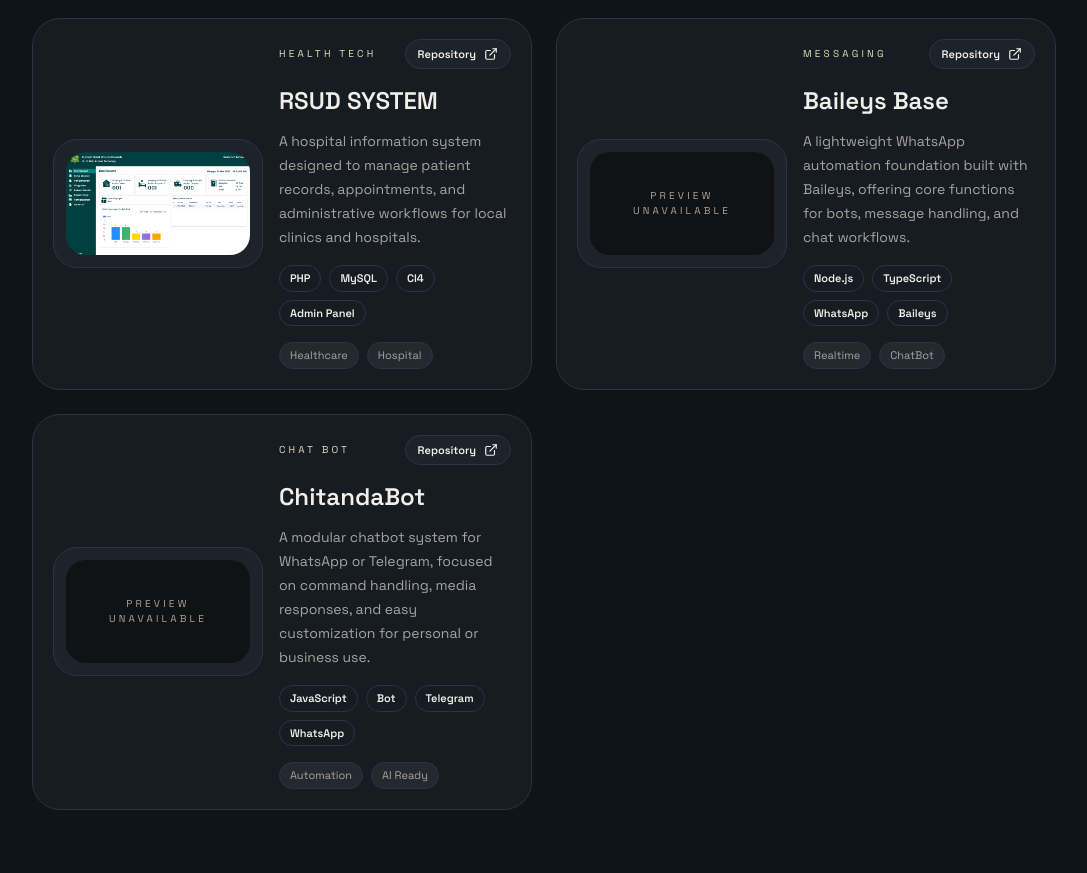
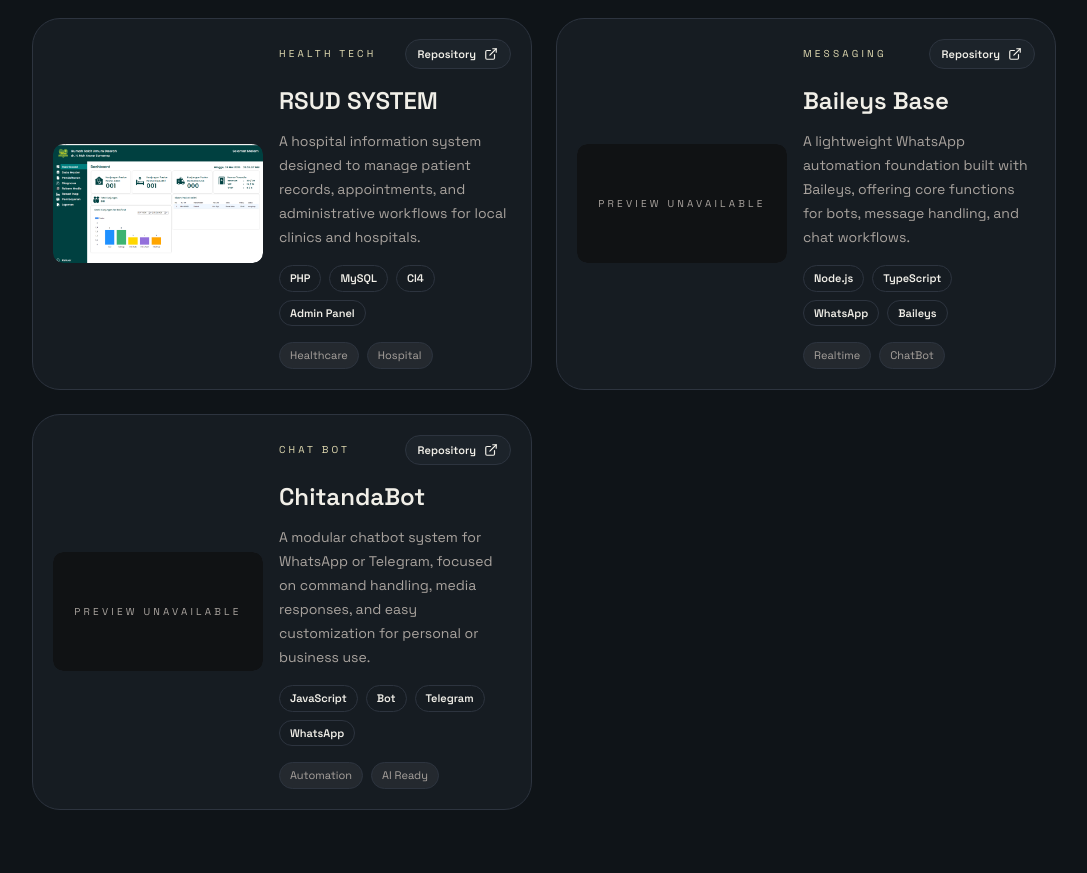
Before and after one commit to rtwone/portofolio, a Next.js app: page / in a window 1280 px wide. Shown: the part 2420-3293 px from the top of the page, without its empty margins (96-1183 px from the left). Built offline with nearby package versions, Linux system fonts and the light colour scheme.

Commit message:
Reduce preview image border and rounding on project cards

```diff
--- a/app/page.tsx
+++ b/app/page.tsx
@@ -347,11 +347,11 @@
                             {previewProjects.map((project, index) => (
                                 <motion.div key={project.repo} whileHover={{ scale: 1.05, y: -4 }} whileTap={{ scale: 0.995 }} transition={{ duration: 0.12 }} className="group relative overflow-hidden rounded-[28px] border border-[var(--border)] bg-[var(--panel)] p-5 shadow-soft-ring">
                                     <div className="grid gap-4 lg:grid-cols-[0.95fr_1.05fr] lg:items-center">
-                                        <div className="rounded-[24px] border border-[var(--border)] bg-[var(--surface)] p-3">
+                                        <div className="rounded-[10px] bg-[var(--surface)] p-0 overflow-hidden">
                                             {project.previewImage ? (
-                                                <img src={project.previewImage} alt={`${project[lang].name} preview`} className="aspect-[16/9] w-full rounded-[20px] object-cover" />
+                                                <img src={project.previewImage} alt={`${project[lang].name} preview`} className="aspect-[16/9] w-full rounded-[10px] object-cover" />
                                             ) : (
-                                                <div className="aspect-[16/9] rounded-[20px] bg-[#191919] dark:bg-[#101214] flex items-center justify-center px-4 text-center text-[10px] uppercase tracking-[0.32em] text-[var(--muted)]">{lang === 'en' ? 'Preview unavailable' : 'Preview tidak tersedia'}</div>
+                                                <div className="aspect-[16/9] rounded-[10px] bg-[#191919] dark:bg-[#101214] flex items-center justify-center px-4 text-center text-[10px] uppercase tracking-[0.32em] text-[var(--muted)]">{lang === 'en' ? 'Preview unavailable' : 'Preview tidak tersedia'}</div>
                                             )}
                                         </div>
                                         <div className="space-y-4">
```
